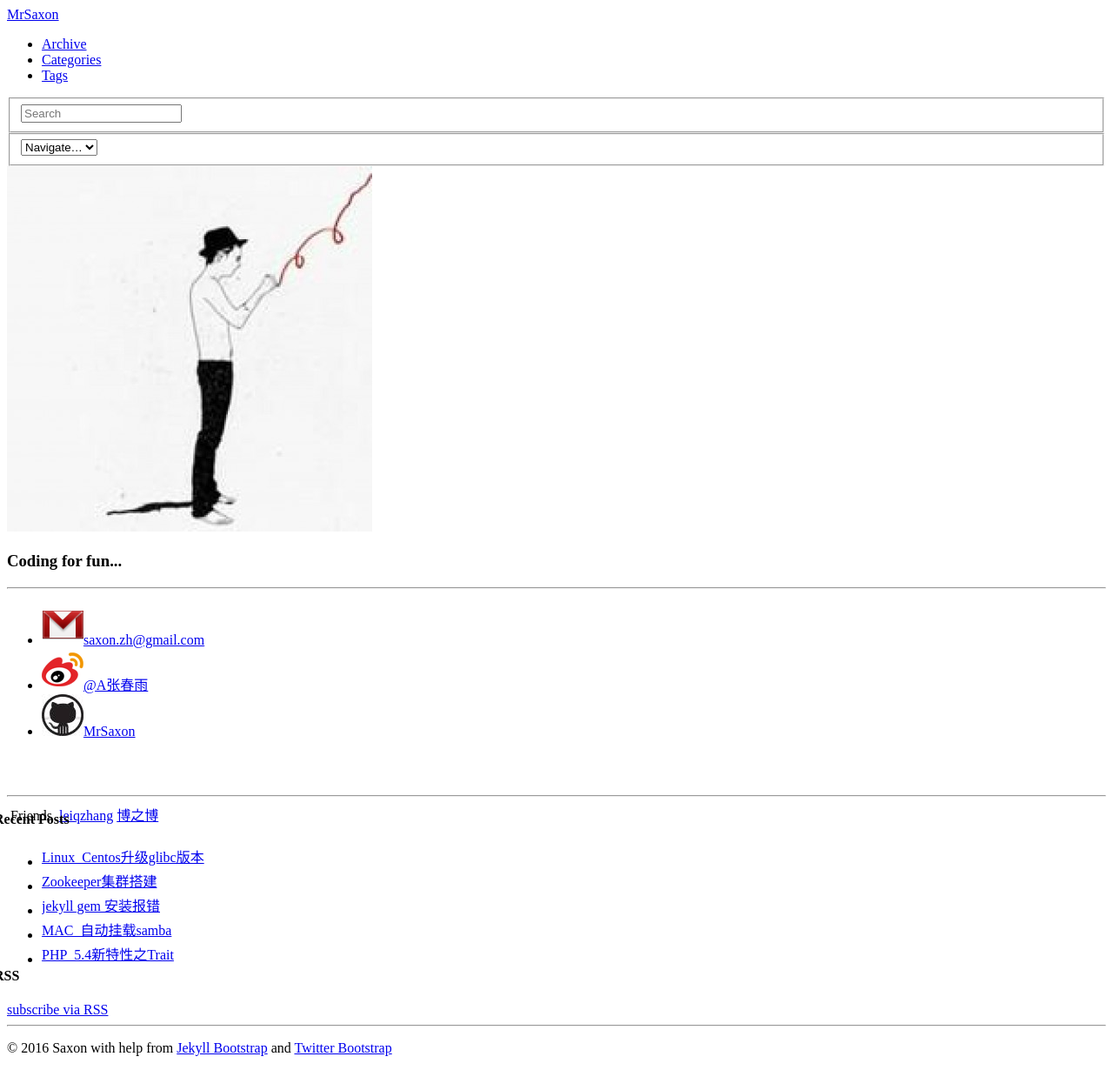
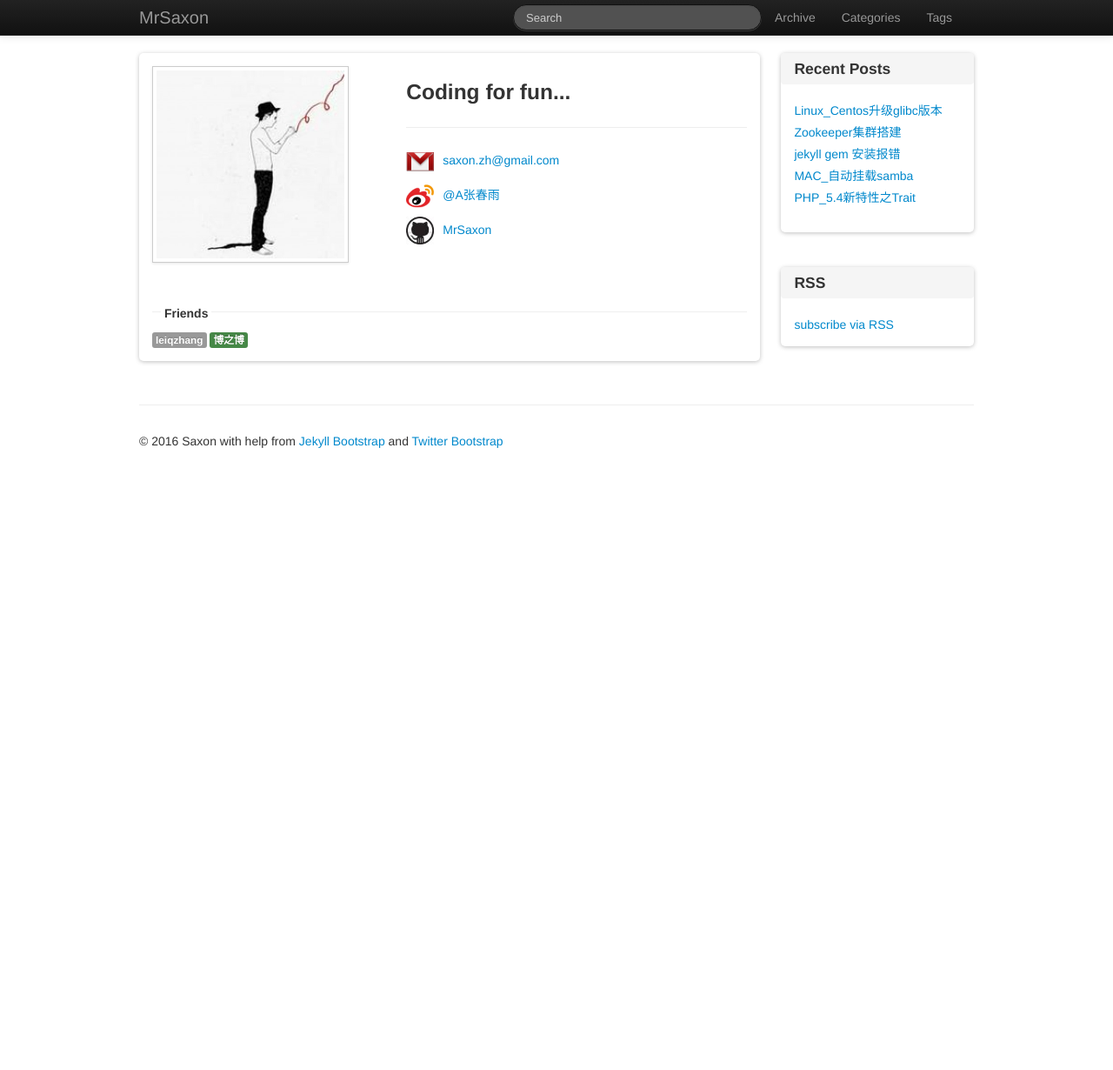
Before and after one commit to MrSaxon/mrsaxon.github.com, a Jekyll site: the page built from index.md, in a window 1280 px wide. Shown: the whole page at 87% size. Built offline with Jekyll 4.4.1, drawn with Linux system fonts in a browser that asks for light colours; after the commit the page ends 900 px from its top, so only the background shows below that.

Commit message:
fix css not found

```diff
--- a/_config.yml
+++ b/_config.yml
@@ -3,8 +3,9 @@
 permalink: /:categories/:year/:month/:day/:title
 
 exclude: [".rvmrc", ".rbenv-version", "README.md", "Rakefile", "changelog.md"]
-auto: true
-pygments: true
+# auto: true
+# pygments: true
+highlighter: pygments
 
 # Themes are encouraged to use these universal variables
 # so be sure to set them if your theme uses them.
--- a/_includes/themes/twitter/default.html
+++ b/_includes/themes/twitter/default.html
@@ -15,9 +15,9 @@
     <![endif]-->
 
     <!-- Le styles -->
-    <link href="{{ ASSET_PATH }}/bootstrap/css/bootstrap.2.2.2.min.css" rel="stylesheet">
-    <link href="{{ ASSET_PATH }}/css/style.css?body=1" rel="stylesheet" type="text/css" media="all">
-    <link href="{{ ASSET_PATH }}/css/pygment.css?body=1" rel="stylesheet" type="text/css" media="all">
+    <link href="{{ ASSET_PATH }}/twitter/bootstrap/css/bootstrap.2.2.2.min.css" rel="stylesheet">
+    <link href="{{ ASSET_PATH }}/twitter/css/style.css?body=1" rel="stylesheet" type="text/css" media="all">
+    <link href="{{ ASSET_PATH }}/twitter/css/pygment.css?body=1" rel="stylesheet" type="text/css" media="all">
 
     <!-- Le fav and touch icons -->
   <!-- Update these with your own images
```
